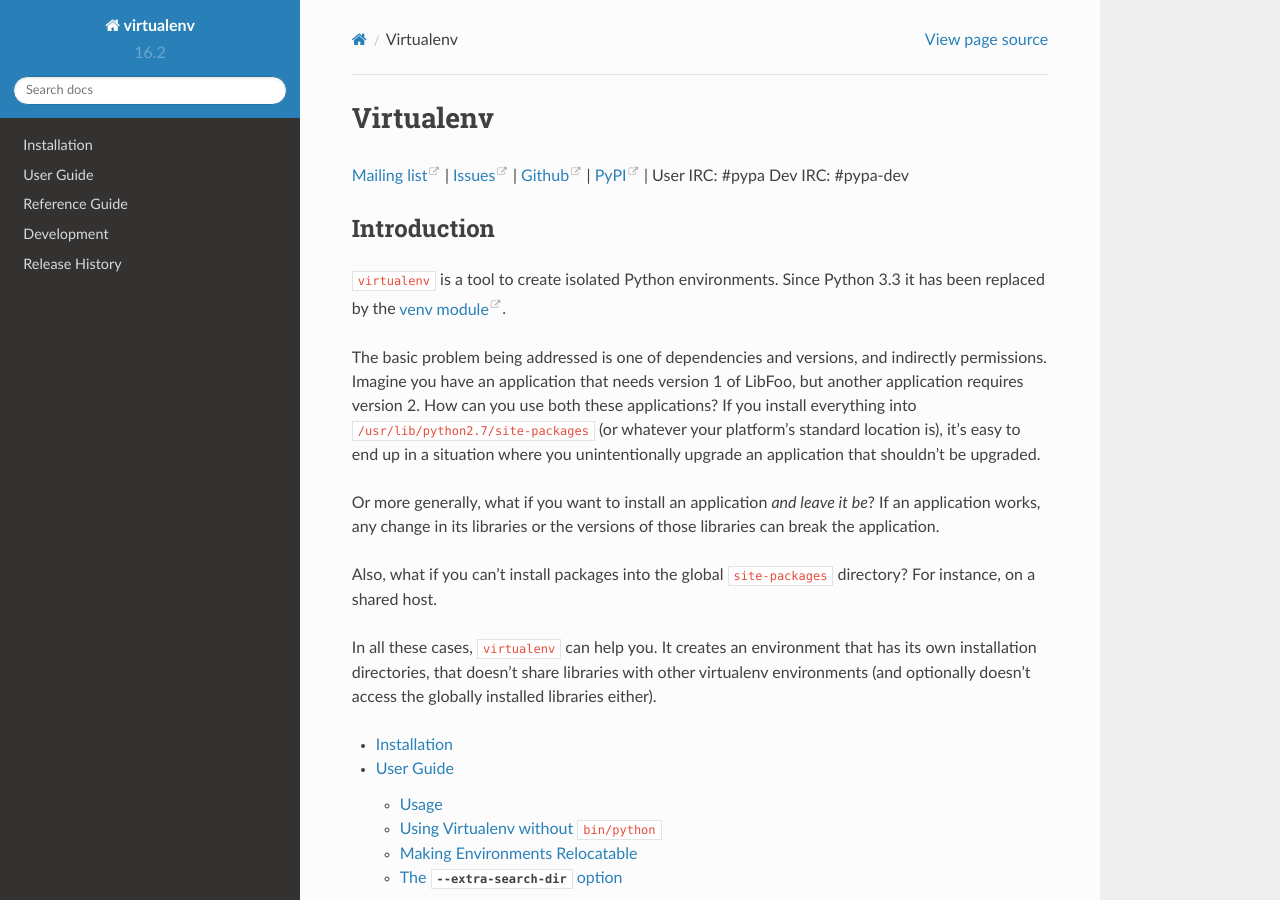
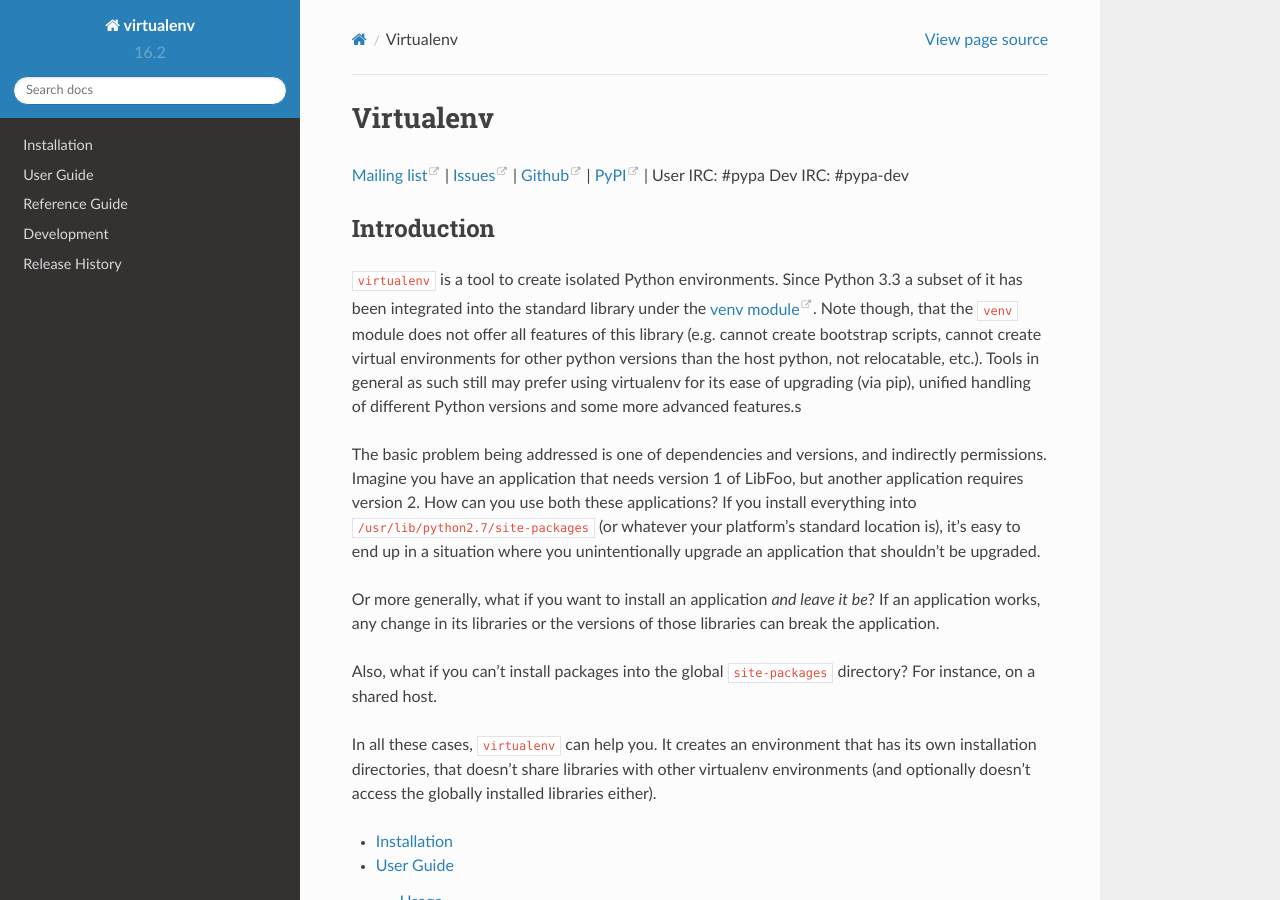
Before and after one commit to pypa/virtualenv, a Sphinx documentation site: the page built from docs/index.rst, in a window 1280 px wide and 900 px high. Built offline with Sphinx 7.4.7 and the Read the Docs theme 2.0.0, drawn with Linux system fonts in a browser that asks for light colours; some of the changed text lies outside the part shown.

Commit message:
clarify project

```diff
--- a/docs/index.rst
+++ b/docs/index.rst
@@ -11,9 +11,16 @@
 Introduction
 ------------
 
+
 ``virtualenv`` is a tool to create isolated Python environments. Since
-Python 3.3 it has been replaced by the `venv
-module <https://docs.python.org/3/library/venv.html>`_.
+Python 3.3 a subset of it has been integrated into the standard
+library under the  `venv module <https://docs.python.org/3/library/venv.html>`_.
+Note though, that the ``venv`` module does not offer all features of this
+library (e.g. cannot create bootstrap scripts, cannot create virtual
+environments for other python versions than the host python,
+not relocatable, etc.). Tools in general as such still may prefer using
+virtualenv for its ease of upgrading (via pip), unified handling of different
+Python versions and some more advanced features.s
 
 The basic problem being addressed is one of dependencies and versions,
 and indirectly permissions. Imagine you have an application that
@@ -94,7 +101,8 @@
 There are several alternatives that create isolated environments:
 
 * Python 3's `venv module <https://docs.python.org/3/library/venv.html>`_
-  is recommended for projects that no longer need to support Python 2.
+  is recommended for projects that no longer need to support Python 2 and want
+  to create just simple environments for the host python.
 
 * ``workingenv`` (which I do not suggest you use anymore) is the
   predecessor to this library. It used the main Python interpreter,
```
